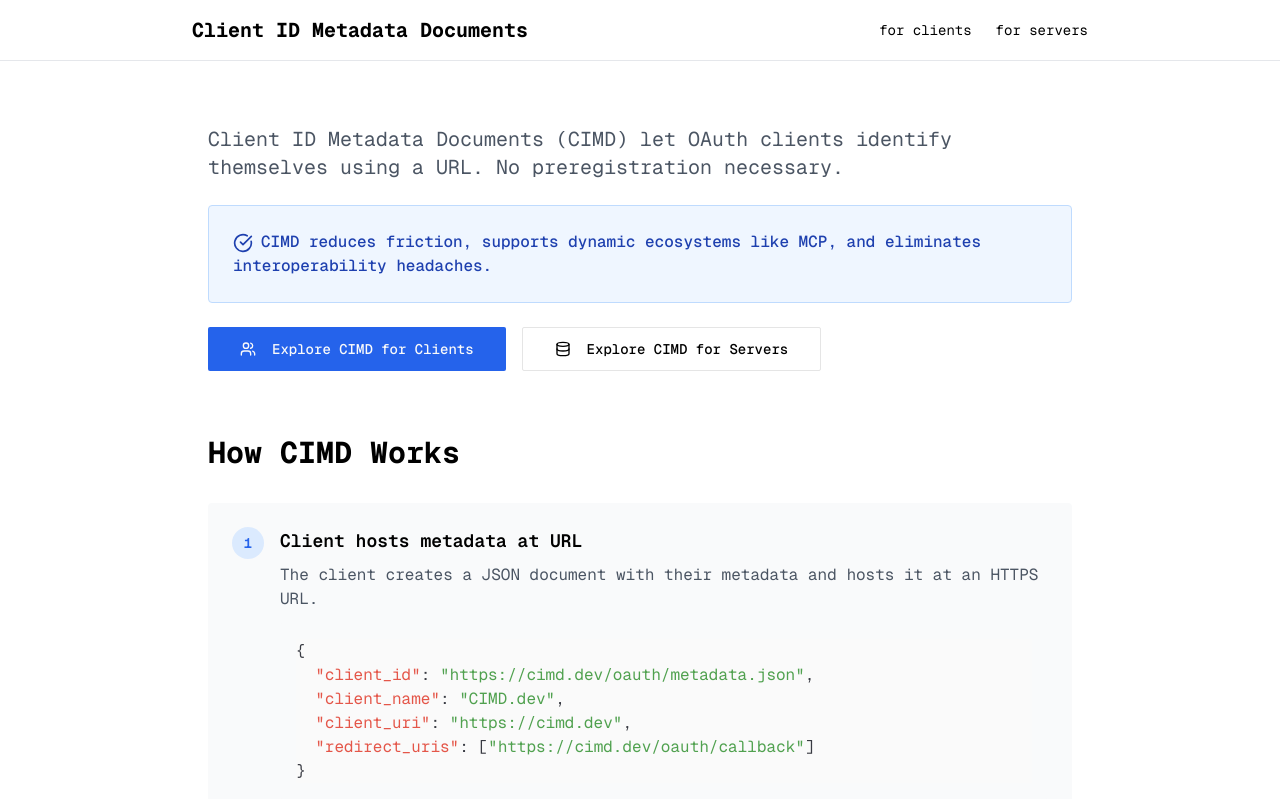
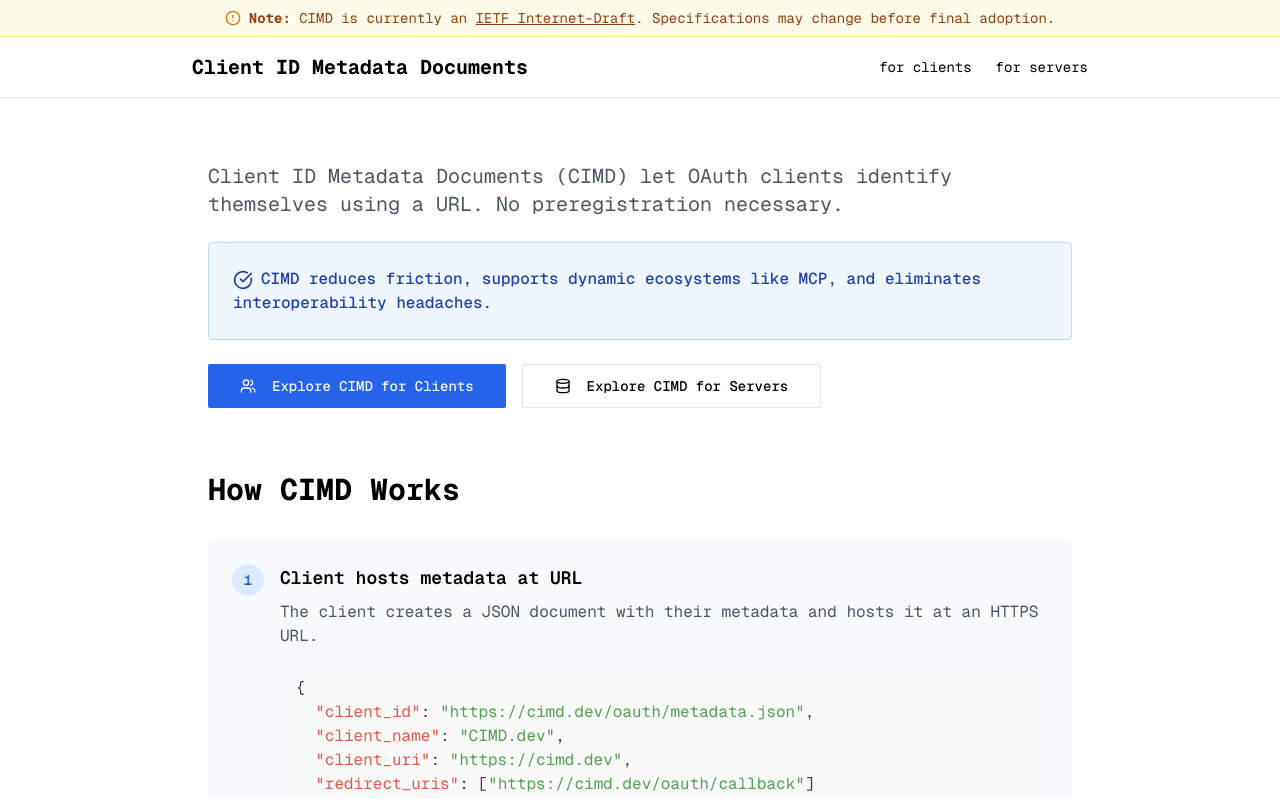
Before and after one commit to stytchauth/client.dev, a Next.js app: page / in a window 1280 px wide. Shown: the top 799 px of the page. Built offline with nearby package versions, Linux system fonts and the light colour scheme.

Commit message:
add draft banner

```diff
--- a/components/ui/header.tsx
+++ b/components/ui/header.tsx
@@ -1,4 +1,5 @@
 import Link from "next/link"
+import { AlertCircle } from "lucide-react"
 
 interface HeaderProps {
   currentPage?: string
@@ -6,6 +7,25 @@ interface HeaderProps {
 
 export function Header({ currentPage }: HeaderProps) {
   return (
+    <>
+      {/* IETF Draft Banner */}
+      <div className="bg-amber-50 border-b border-amber-200 px-4 py-2">
+        <div className="max-w-4xl mx-auto flex items-center justify-center gap-2 text-sm">
+          <AlertCircle className="w-4 h-4 text-amber-600 flex-shrink-0" />
+          <p className="text-amber-800">
+            <strong>Note:</strong> CIMD is currently an{' '}
+            <Link
+              href="https://datatracker.ietf.org/doc/draft-parecki-oauth-client-id-metadata-document/"
+              target="_blank"
+              className="underline hover:text-amber-900"
+            >
+              IETF Internet-Draft
+            </Link>
+            . Specifications may change before final adoption.
+          </p>
+        </div>
+      </div>
+
       <header className="border-b border-gray-200 px-4 py-4 z-50 relative bg-white">
         <div className="max-w-4xl mx-auto flex items-center justify-between">
           <div className="flex items-center space-x-2">
@@ -32,5 +52,6 @@ export function Header({ currentPage }: HeaderProps) {
           </nav>
         </div>
       </header>
+    </>
   )
 }
```
Lines whose indentation alone changed are shown as unchanged.
